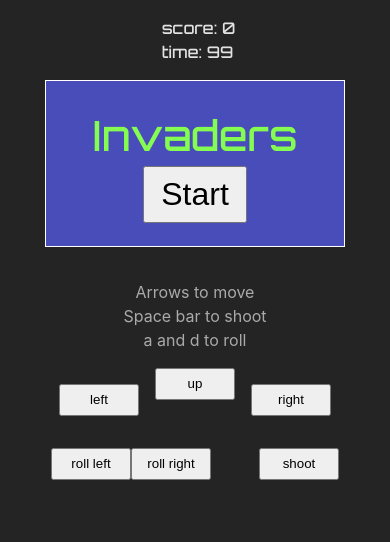
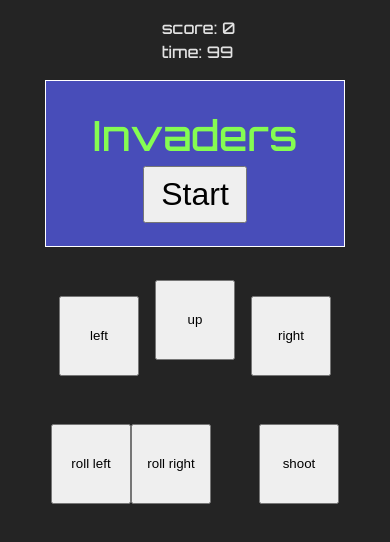
Before and after one commit to ChimentiMatt/-SpaceInvaders-Ease.js-, a Vue app: page / in a window 390 px wide. Shown: the top 542 px of the page. Built offline with nearby package versions, Linux system fonts and the light colour scheme.

Commit message:
bigger buttons

```diff
--- a/src/style.css
+++ b/src/style.css
@@ -107,13 +107,13 @@
 #mobile-controls{
   display: flex;
   justify-content: center;
-  margin-top: 2rem;
+  margin-top: 3rem;
   display: none;
 }
 
 #mobile-controls button{
   width: 5rem;
-  height: 2rem;
+  height: 5rem;
 }
 
 #up{
@@ -161,6 +161,10 @@
   #mobile-controls{
     display: flex;
   }
+
+  #temp-controls{
+    display: none;
+  }
 }
 
 
```
